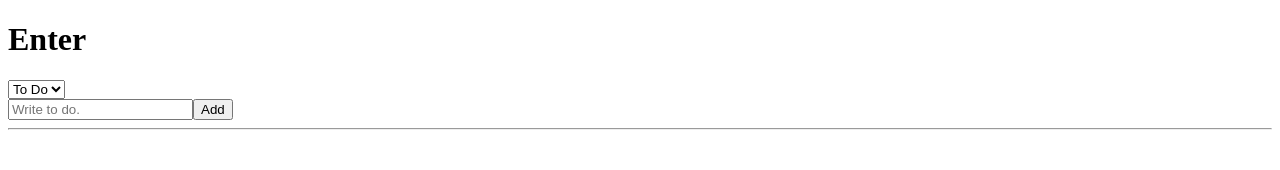
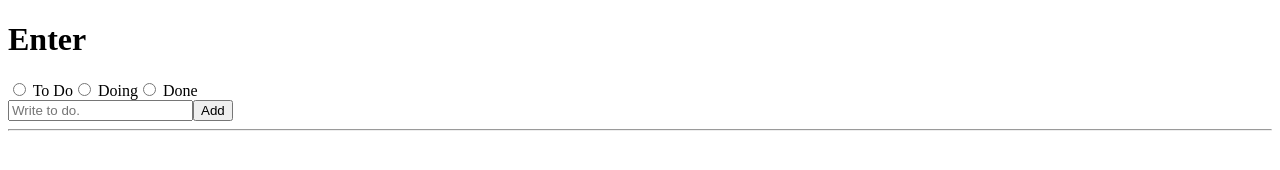
Before and after one commit to kirtimukha/rjs-trello, a React (Create React App) app: page / in a window 1280 px wide. Shown: the top 170 px of the page. Built offline with nearby package versions, Linux system fonts and the light colour scheme.

Commit message:
[U] 선택된 카테고리에 추가하기

```diff
--- a/src/TodoList.tsx
+++ b/src/TodoList.tsx
@@ -16,23 +16,25 @@ const Todos = styled.ol`
     }
 `
 const TodoList = () => {
-  //const toDos = useRecoilValue(toDoState);
   const toDos = useRecoilValue(toDoSelector);
-  const [category, setCategory] = useRecoilState(categoryState)
-  const fnCateChoice = (event:React.FormEvent<HTMLSelectElement>) => {
-   // console.log(event.currentTarget.value);
-    setCategory(event.currentTarget.value)
-  }
+  const [category, setCategory] = useRecoilState(categoryState);
+  const fnCateChoice = (event:React.FormEvent<HTMLInputElement>) => {
+    setCategory(event.currentTarget.value as any)
+  };
   console.log(category);
   return(
     <div>
       <h1>Enter</h1>
-      <select name="" id="" value={category} onInput={fnCateChoice}>
-        <option value="TO_DO">To Do</option>
-        <option value="DOING">Doing</option>
-        <option value="DONE">Done</option>
-      </select>
+      {/*<select name="" id="" value={category} onInput={fnCateChoice} >*/}
+      {/*  <option value="TO_DO">To Do</option>*/}
+      {/*  <option value="DOING">Doing</option>*/}
+      {/*  <option value="DONE">Done</option>*/}
+      {/*</select>*/}
+      <label htmlFor="selTodo"> <input  onInput={fnCateChoice} type="radio" id="selTodo" name="todo_radio" radioGroup="todo_radio" value="TO_DO"/> To Do</label>
+      <label htmlFor="selDoing"><input onInput={fnCateChoice} type="radio" id="selDoing" name="todo_radio" radioGroup="todo_radio" value="DOING"/> Doing</label>
+      <label htmlFor="selDone"><input  onInput={fnCateChoice} type="radio" id="selDone" name="todo_radio" radioGroup="todo_radio" value="DONE" /> Done</label>
       <CreateToDo />
+
       <hr />
       {/*<Todos type="1">*/}
       {/*</Todos>*/}
--- a/src/atom/atom.tsx
+++ b/src/atom/atom.tsx
@@ -1,15 +1,19 @@
 import {atom, selector} from "recoil";
+//selector : state 를 입력 받는 함수를 거쳐서 반환된 값을 말함
 
 export interface IForm {
   toDo: string;
 }
 
+type categories = "TO_DO" | "DOING" | "DONE";
+
 export interface IToDo {
   text: string;
   id: number;
-  category: "TO_DO" | "DOING" | "DONE";
+  category: categories;
 }
-export const categoryState = atom({
+
+export const categoryState = atom<categories>({
 key: "category",
   default: "TO_DO"
 })
@@ -18,7 +22,6 @@ export const toDoState = atom<IToDo[]>({
   key: "toDo",
   default:[],
 })
-
 export const toDoSelector = selector({
   key:"toDoSelector",
   get: ({ get }) => {
--- a/src/components/CreateToDo.tsx
+++ b/src/components/CreateToDo.tsx
@@ -1,13 +1,14 @@
 import React from "react";
 import {useForm} from "react-hook-form";
-import { useSetRecoilState} from "recoil";
-import {IForm, toDoState} from "../atom/atom";
+import {useRecoilValue, useSetRecoilState} from "recoil";
+import {categoryState, IForm, toDoState} from "../atom/atom";
 
 const CreateToDo = () => {
   const { register, handleSubmit, setValue } = useForm<IForm>();
   const setToDos =useSetRecoilState(toDoState);
+  const category = useRecoilValue(categoryState);
   const handleValid = ({toDo}:IForm)=>{
-    setToDos((oldTodos) => [{text:toDo, id:Date.now(), category:"TO_DO"}, ...oldTodos])
+    setToDos((oldTodos) => [{text:toDo, id:Date.now(), category}, ...oldTodos])
     //setToDos 는 스테이트를 직접 받을 수도 있고, 다른 함수를 받을 수도 있다
     //함수를 쓴다면 함수의 리턴값이 새로운 state가 된다
     setValue("toDo", "");
```
